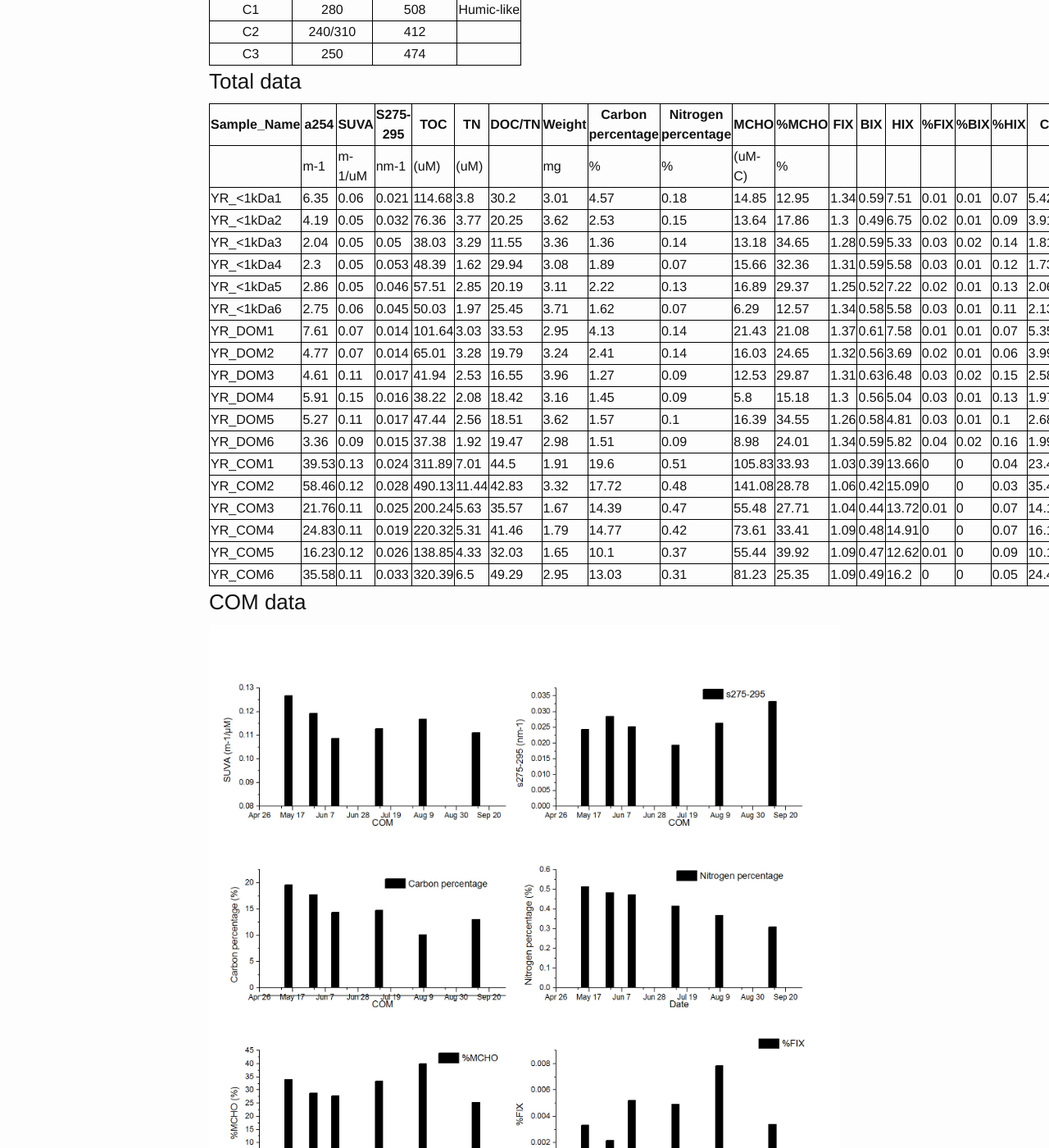
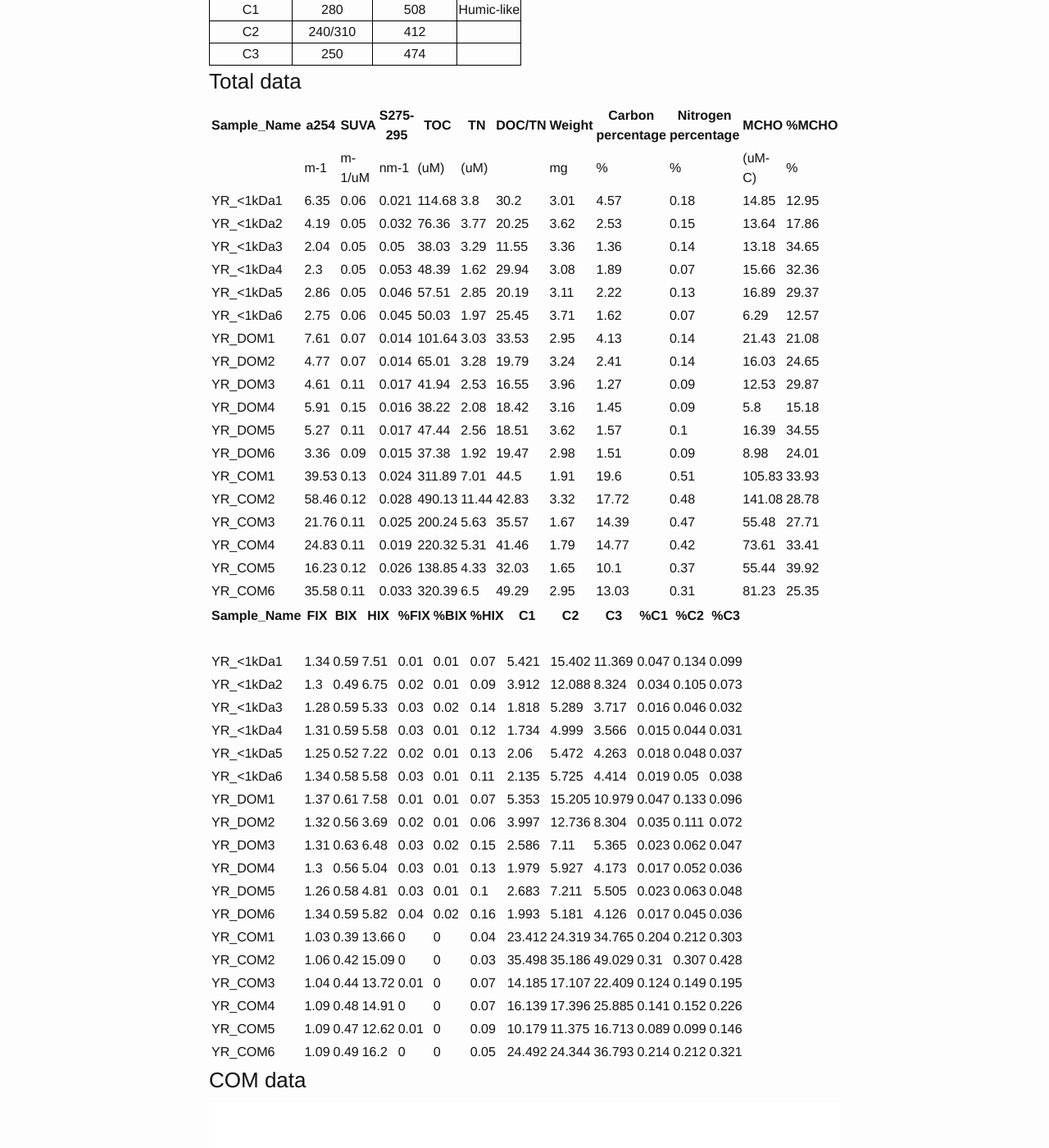
Before and after one commit to huilin1990/huilin1990.github.io, a Jekyll site: the page built from _posts/2017-5-28-Yukon-River.md, in a window 1280 px wide and 1400 px high, scrolled down 1072 px. Shown: the whole window at 82% size. Built offline with Jekyll 4.4.1, drawn with Linux system fonts in a browser that asks for light colours; some web fonts are replaced.

Commit message:
revised Yukon River analysis

```diff
--- a/_posts/2017-5-28-Yukon-River.md
+++ b/_posts/2017-5-28-Yukon-River.md
@@ -22,28 +22,50 @@ title: Yukon River Data Analysis
 
 ### Total data
 
-| Sample_Name | a254  | SUVA   | S275-295 | TOC    | TN    | DOC/TN | Weight | Carbon percentage | Nitrogen percentage | MCHO   | %MCHO | FIX  | BIX  | HIX   | %FIX | %BIX | %HIX | C1     | C2     | C3     | %C1   | %C2   | %C3   |
-|-------------|-------|--------|----------|--------|-------|--------|--------|-------------------|---------------------|--------|-------|------|------|-------|------|------|------|--------|--------|--------|-------|-------|-------|
-|             | m-1   | m-1/uM | nm-1     | (uM)   | (uM)  |        | mg     | %                 | %                   | (uM-C) | %     |      |      |       |      |      |      |        |        |        |       |       |       |
-| YR_<1kDa1   | 6.35  | 0.06   | 0.021    | 114.68 | 3.8   | 30.2   | 3.01   | 4.57              | 0.18                | 14.85  | 12.95 | 1.34 | 0.59 | 7.51  | 0.01 | 0.01 | 0.07 | 5.421  | 15.402 | 11.369 | 0.047 | 0.134 | 0.099 |
-| YR_<1kDa2   | 4.19  | 0.05   | 0.032    | 76.36  | 3.77  | 20.25  | 3.62   | 2.53              | 0.15                | 13.64  | 17.86 | 1.3  | 0.49 | 6.75  | 0.02 | 0.01 | 0.09 | 3.912  | 12.088 | 8.324  | 0.034 | 0.105 | 0.073 |
-| YR_<1kDa3   | 2.04  | 0.05   | 0.05     | 38.03  | 3.29  | 11.55  | 3.36   | 1.36              | 0.14                | 13.18  | 34.65 | 1.28 | 0.59 | 5.33  | 0.03 | 0.02 | 0.14 | 1.818  | 5.289  | 3.717  | 0.016 | 0.046 | 0.032 |
-| YR_<1kDa4   | 2.3   | 0.05   | 0.053    | 48.39  | 1.62  | 29.94  | 3.08   | 1.89              | 0.07                | 15.66  | 32.36 | 1.31 | 0.59 | 5.58  | 0.03 | 0.01 | 0.12 | 1.734  | 4.999  | 3.566  | 0.015 | 0.044 | 0.031 |
-| YR_<1kDa5   | 2.86  | 0.05   | 0.046    | 57.51  | 2.85  | 20.19  | 3.11   | 2.22              | 0.13                | 16.89  | 29.37 | 1.25 | 0.52 | 7.22  | 0.02 | 0.01 | 0.13 | 2.060  | 5.472  | 4.263  | 0.018 | 0.048 | 0.037 |
-| YR_<1kDa6   | 2.75  | 0.06   | 0.045    | 50.03  | 1.97  | 25.45  | 3.71   | 1.62              | 0.07                | 6.29   | 12.57 | 1.34 | 0.58 | 5.58  | 0.03 | 0.01 | 0.11 | 2.135  | 5.725  | 4.414  | 0.019 | 0.050 | 0.038 |
-| YR_DOM1     | 7.61  | 0.07   | 0.014    | 101.64 | 3.03  | 33.53  | 2.95   | 4.13              | 0.14                | 21.43  | 21.08 | 1.37 | 0.61 | 7.58  | 0.01 | 0.01 | 0.07 | 5.353  | 15.205 | 10.979 | 0.047 | 0.133 | 0.096 |
-| YR_DOM2     | 4.77  | 0.07   | 0.014    | 65.01  | 3.28  | 19.79  | 3.24   | 2.41              | 0.14                | 16.03  | 24.65 | 1.32 | 0.56 | 3.69  | 0.02 | 0.01 | 0.06 | 3.997  | 12.736 | 8.304  | 0.035 | 0.111 | 0.072 |
-| YR_DOM3     | 4.61  | 0.11   | 0.017    | 41.94  | 2.53  | 16.55  | 3.96   | 1.27              | 0.09                | 12.53  | 29.87 | 1.31 | 0.63 | 6.48  | 0.03 | 0.02 | 0.15 | 2.586  | 7.110  | 5.365  | 0.023 | 0.062 | 0.047 |
-| YR_DOM4     | 5.91  | 0.15   | 0.016    | 38.22  | 2.08  | 18.42  | 3.16   | 1.45              | 0.09                | 5.8    | 15.18 | 1.3  | 0.56 | 5.04  | 0.03 | 0.01 | 0.13 | 1.979  | 5.927  | 4.173  | 0.017 | 0.052 | 0.036 |
-| YR_DOM5     | 5.27  | 0.11   | 0.017    | 47.44  | 2.56  | 18.51  | 3.62   | 1.57              | 0.1                 | 16.39  | 34.55 | 1.26 | 0.58 | 4.81  | 0.03 | 0.01 | 0.1  | 2.683  | 7.211  | 5.505  | 0.023 | 0.063 | 0.048 |
-| YR_DOM6     | 3.36  | 0.09   | 0.015    | 37.38  | 1.92  | 19.47  | 2.98   | 1.51              | 0.09                | 8.98   | 24.01 | 1.34 | 0.59 | 5.82  | 0.04 | 0.02 | 0.16 | 1.993  | 5.181  | 4.126  | 0.017 | 0.045 | 0.036 |
-| YR_COM1     | 39.53 | 0.13   | 0.024    | 311.89 | 7.01  | 44.5   | 1.91   | 19.6              | 0.51                | 105.83 | 33.93 | 1.03 | 0.39 | 13.66 | 0    | 0    | 0.04 | 23.412 | 24.319 | 34.765 | 0.204 | 0.212 | 0.303 |
-| YR_COM2     | 58.46 | 0.12   | 0.028    | 490.13 | 11.44 | 42.83  | 3.32   | 17.72             | 0.48                | 141.08 | 28.78 | 1.06 | 0.42 | 15.09 | 0    | 0    | 0.03 | 35.498 | 35.186 | 49.029 | 0.310 | 0.307 | 0.428 |
-| YR_COM3     | 21.76 | 0.11   | 0.025    | 200.24 | 5.63  | 35.57  | 1.67   | 14.39             | 0.47                | 55.48  | 27.71 | 1.04 | 0.44 | 13.72 | 0.01 | 0    | 0.07 | 14.185 | 17.107 | 22.409 | 0.124 | 0.149 | 0.195 |
-| YR_COM4     | 24.83 | 0.11   | 0.019    | 220.32 | 5.31  | 41.46  | 1.79   | 14.77             | 0.42                | 73.61  | 33.41 | 1.09 | 0.48 | 14.91 | 0    | 0    | 0.07 | 16.139 | 17.396 | 25.885 | 0.141 | 0.152 | 0.226 |
-| YR_COM5     | 16.23 | 0.12   | 0.026    | 138.85 | 4.33  | 32.03  | 1.65   | 10.1              | 0.37                | 55.44  | 39.92 | 1.09 | 0.47 | 12.62 | 0.01 | 0    | 0.09 | 10.179 | 11.375 | 16.713 | 0.089 | 0.099 | 0.146 |
-| YR_COM6     | 35.58 | 0.11   | 0.033    | 320.39 | 6.5   | 49.29  | 2.95   | 13.03             | 0.31                | 81.23  | 25.35 | 1.09 | 0.49 | 16.2  | 0    | 0    | 0.05 | 24.492 | 24.344 | 36.793 | 0.214 | 0.212 | 0.321 |
-{:.mbtablestyle}
+| Sample_Name | a254  | SUVA   | S275-295 | TOC    | TN    | DOC/TN | Weight | Carbon percentage | Nitrogen percentage | MCHO   | %MCHO |
+|-------------|-------|--------|----------|--------|-------|--------|--------|-------------------|---------------------|--------|-------|
+|             | m-1   | m-1/uM | nm-1     | (uM)   | (uM)  |        | mg     | %                 | %                   | (uM-C) | %     |
+| YR_<1kDa1   | 6.35  | 0.06   | 0.021    | 114.68 | 3.8   | 30.2   | 3.01   | 4.57              | 0.18                | 14.85  | 12.95 |
+| YR_<1kDa2   | 4.19  | 0.05   | 0.032    | 76.36  | 3.77  | 20.25  | 3.62   | 2.53              | 0.15                | 13.64  | 17.86 |
+| YR_<1kDa3   | 2.04  | 0.05   | 0.05     | 38.03  | 3.29  | 11.55  | 3.36   | 1.36              | 0.14                | 13.18  | 34.65 |
+| YR_<1kDa4   | 2.3   | 0.05   | 0.053    | 48.39  | 1.62  | 29.94  | 3.08   | 1.89              | 0.07                | 15.66  | 32.36 |
+| YR_<1kDa5   | 2.86  | 0.05   | 0.046    | 57.51  | 2.85  | 20.19  | 3.11   | 2.22              | 0.13                | 16.89  | 29.37 |
+| YR_<1kDa6   | 2.75  | 0.06   | 0.045    | 50.03  | 1.97  | 25.45  | 3.71   | 1.62              | 0.07                | 6.29   | 12.57 |
+| YR_DOM1     | 7.61  | 0.07   | 0.014    | 101.64 | 3.03  | 33.53  | 2.95   | 4.13              | 0.14                | 21.43  | 21.08 |
+| YR_DOM2     | 4.77  | 0.07   | 0.014    | 65.01  | 3.28  | 19.79  | 3.24   | 2.41              | 0.14                | 16.03  | 24.65 |
+| YR_DOM3     | 4.61  | 0.11   | 0.017    | 41.94  | 2.53  | 16.55  | 3.96   | 1.27              | 0.09                | 12.53  | 29.87 |
+| YR_DOM4     | 5.91  | 0.15   | 0.016    | 38.22  | 2.08  | 18.42  | 3.16   | 1.45              | 0.09                | 5.8    | 15.18 |
+| YR_DOM5     | 5.27  | 0.11   | 0.017    | 47.44  | 2.56  | 18.51  | 3.62   | 1.57              | 0.1                 | 16.39  | 34.55 |
+| YR_DOM6     | 3.36  | 0.09   | 0.015    | 37.38  | 1.92  | 19.47  | 2.98   | 1.51              | 0.09                | 8.98   | 24.01 |
+| YR_COM1     | 39.53 | 0.13   | 0.024    | 311.89 | 7.01  | 44.5   | 1.91   | 19.6              | 0.51                | 105.83 | 33.93 |
+| YR_COM2     | 58.46 | 0.12   | 0.028    | 490.13 | 11.44 | 42.83  | 3.32   | 17.72             | 0.48                | 141.08 | 28.78 |
+| YR_COM3     | 21.76 | 0.11   | 0.025    | 200.24 | 5.63  | 35.57  | 1.67   | 14.39             | 0.47                | 55.48  | 27.71 |
+| YR_COM4     | 24.83 | 0.11   | 0.019    | 220.32 | 5.31  | 41.46  | 1.79   | 14.77             | 0.42                | 73.61  | 33.41 |
+| YR_COM5     | 16.23 | 0.12   | 0.026    | 138.85 | 4.33  | 32.03  | 1.65   | 10.1              | 0.37                | 55.44  | 39.92 |
+| YR_COM6     | 35.58 | 0.11   | 0.033    | 320.39 | 6.5   | 49.29  | 2.95   | 13.03             | 0.31                | 81.23  | 25.35 |
+
+| Sample_Name | FIX  | BIX  | HIX   | %FIX | %BIX | %HIX | C1     | C2     | C3     | %C1   | %C2   | %C3   |
+|-------------|------|------|-------|------|------|------|--------|--------|--------|-------|-------|-------|
+|             |      |      |       |      |      |      |        |        |        |       |       |       |
+| YR_<1kDa1   | 1.34 | 0.59 | 7.51  | 0.01 | 0.01 | 0.07 | 5.421  | 15.402 | 11.369 | 0.047 | 0.134 | 0.099 |
+| YR_<1kDa2   | 1.3  | 0.49 | 6.75  | 0.02 | 0.01 | 0.09 | 3.912  | 12.088 | 8.324  | 0.034 | 0.105 | 0.073 |
+| YR_<1kDa3   | 1.28 | 0.59 | 5.33  | 0.03 | 0.02 | 0.14 | 1.818  | 5.289  | 3.717  | 0.016 | 0.046 | 0.032 |
+| YR_<1kDa4   | 1.31 | 0.59 | 5.58  | 0.03 | 0.01 | 0.12 | 1.734  | 4.999  | 3.566  | 0.015 | 0.044 | 0.031 |
+| YR_<1kDa5   | 1.25 | 0.52 | 7.22  | 0.02 | 0.01 | 0.13 | 2.06   | 5.472  | 4.263  | 0.018 | 0.048 | 0.037 |
+| YR_<1kDa6   | 1.34 | 0.58 | 5.58  | 0.03 | 0.01 | 0.11 | 2.135  | 5.725  | 4.414  | 0.019 | 0.05  | 0.038 |
+| YR_DOM1     | 1.37 | 0.61 | 7.58  | 0.01 | 0.01 | 0.07 | 5.353  | 15.205 | 10.979 | 0.047 | 0.133 | 0.096 |
+| YR_DOM2     | 1.32 | 0.56 | 3.69  | 0.02 | 0.01 | 0.06 | 3.997  | 12.736 | 8.304  | 0.035 | 0.111 | 0.072 |
+| YR_DOM3     | 1.31 | 0.63 | 6.48  | 0.03 | 0.02 | 0.15 | 2.586  | 7.11   | 5.365  | 0.023 | 0.062 | 0.047 |
+| YR_DOM4     | 1.3  | 0.56 | 5.04  | 0.03 | 0.01 | 0.13 | 1.979  | 5.927  | 4.173  | 0.017 | 0.052 | 0.036 |
+| YR_DOM5     | 1.26 | 0.58 | 4.81  | 0.03 | 0.01 | 0.1  | 2.683  | 7.211  | 5.505  | 0.023 | 0.063 | 0.048 |
+| YR_DOM6     | 1.34 | 0.59 | 5.82  | 0.04 | 0.02 | 0.16 | 1.993  | 5.181  | 4.126  | 0.017 | 0.045 | 0.036 |
+| YR_COM1     | 1.03 | 0.39 | 13.66 | 0    | 0    | 0.04 | 23.412 | 24.319 | 34.765 | 0.204 | 0.212 | 0.303 |
+| YR_COM2     | 1.06 | 0.42 | 15.09 | 0    | 0    | 0.03 | 35.498 | 35.186 | 49.029 | 0.31  | 0.307 | 0.428 |
+| YR_COM3     | 1.04 | 0.44 | 13.72 | 0.01 | 0    | 0.07 | 14.185 | 17.107 | 22.409 | 0.124 | 0.149 | 0.195 |
+| YR_COM4     | 1.09 | 0.48 | 14.91 | 0    | 0    | 0.07 | 16.139 | 17.396 | 25.885 | 0.141 | 0.152 | 0.226 |
+| YR_COM5     | 1.09 | 0.47 | 12.62 | 0.01 | 0    | 0.09 | 10.179 | 11.375 | 16.713 | 0.089 | 0.099 | 0.146 |
+| YR_COM6     | 1.09 | 0.49 | 16.2  | 0    | 0    | 0.05 | 24.492 | 24.344 | 36.793 | 0.214 | 0.212 | 0.321 |
+
 
 ### COM data
 
```
